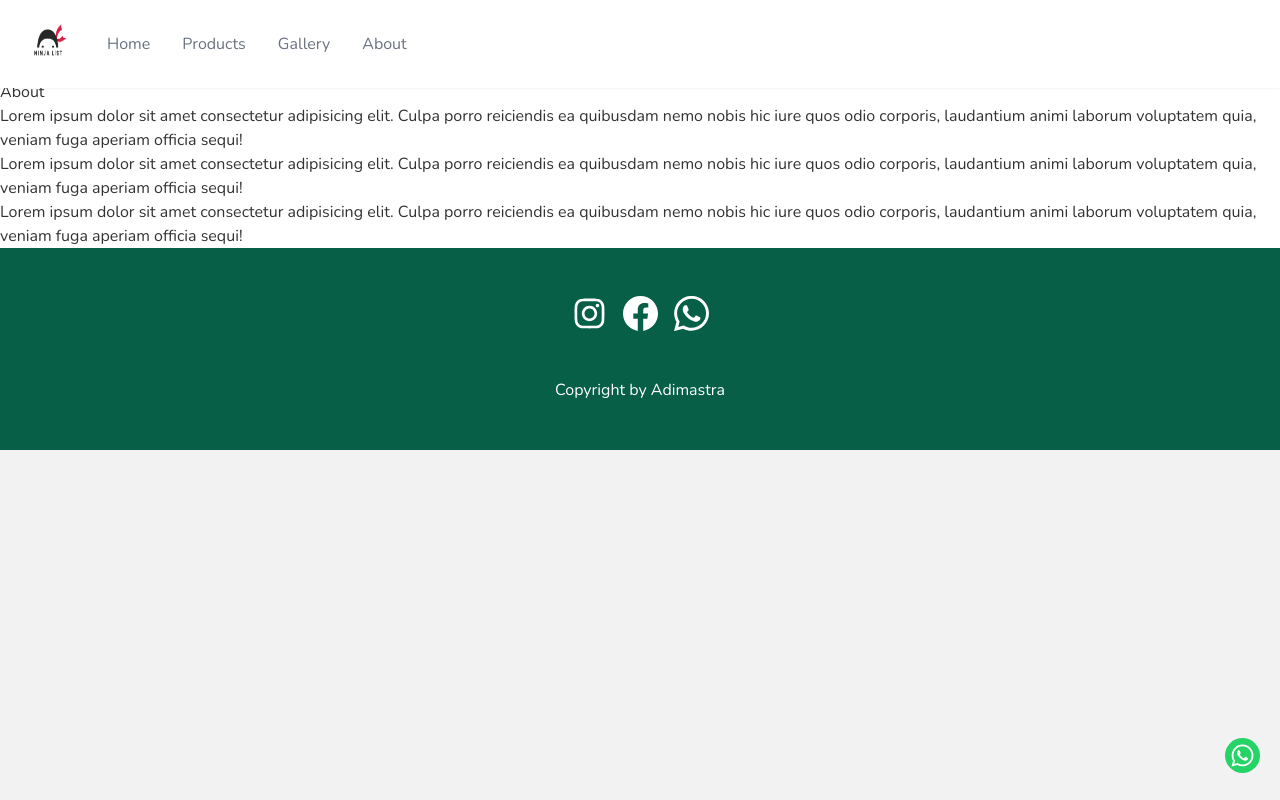
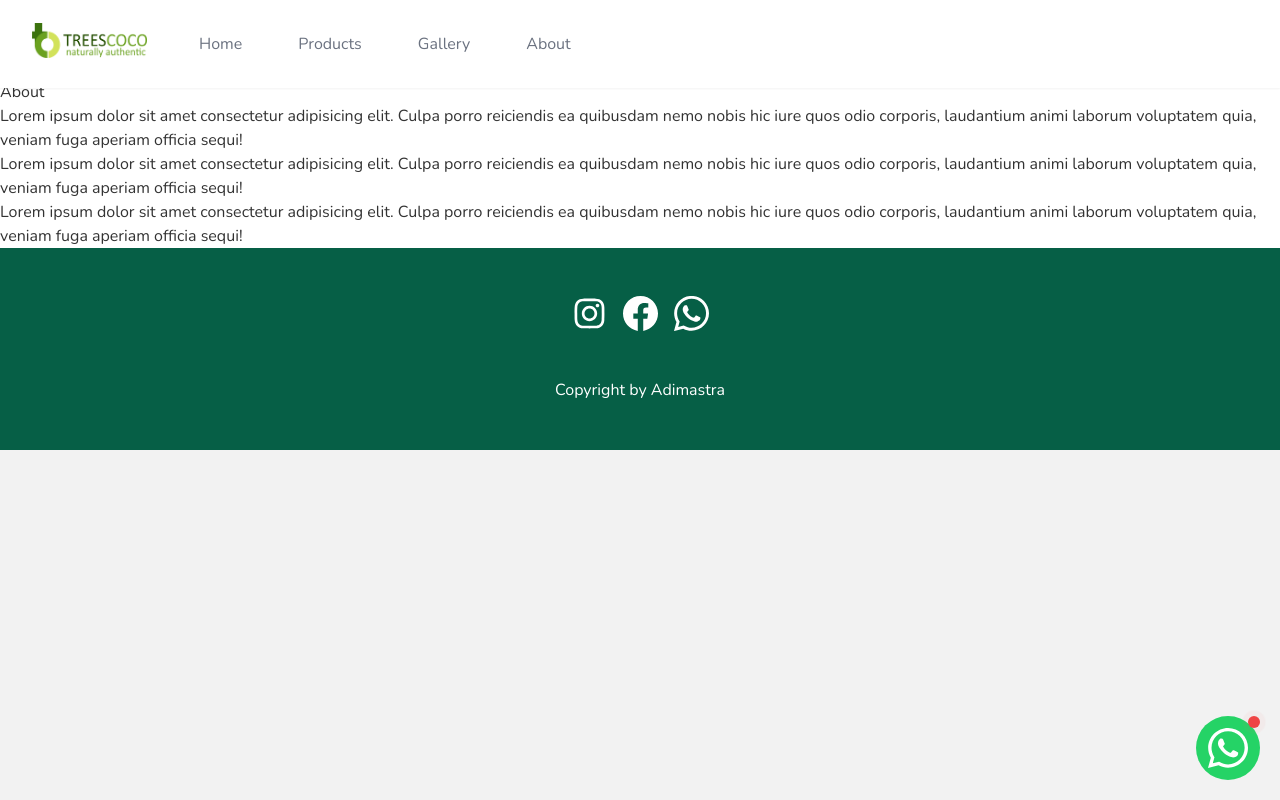
Before and after one commit to adityadimasptra/starter-landingpage, a Next.js app: page /about in a window 1280 px wide. Built offline with nearby package versions, Linux system fonts and the light colour scheme.

Commit message:
[ADTYA] Update code

```diff
--- a/components/Fab.js
+++ b/components/Fab.js
@@ -2,10 +2,14 @@ import Image from 'next/image'
 
 const FloatingButton = () => {
   return (
-    <div className="fab fixed right-5 bottom-5 hover:shadow-md rounded-full">
-        <a href="https://wa.me/15551234567" target="_blank" rel="noreferrer">
-          <Image width={35} height={35} src="/whatsapp-fab.svg" alt="call-whatsapp" />
+    <div className="fab fixed right-5 bottom-5 rounded-full">
+        <a className="" href="https://wa.me/15551234567" target="_blank" rel="noreferrer">
+          <img className="h-16" src="/whatsapp-fab.svg" alt="call-whatsapp" />
         </a>
+        <span class="flex absolute top-0 right-0 h-3 w-3">
+          <span class="animate-ping absolute inline-flex h-full w-full rounded-full bg-red-400 opacity-75"></span>
+          <span class="relative inline-flex rounded-full h-3 w-3 bg-red-500"></span>
+        </span>
     </div>
    );
 }
--- a/components/MainNavigation.js
+++ b/components/MainNavigation.js
@@ -25,13 +25,12 @@ export default function Navbar() {
                       <span className="sr-only">Workflow</span>
                       <Image
                         alt="Gatau"
-                        className="h-8 w-auto sm:h-10"
-                        width={35}
+                        width={115}
                         height={35}
                         src="/logo.png"
                       />
                     </a>
-                    <div className="-mr-2 flex items-center md:hidden">
+                    <div className="mr-2 flex items-center md:hidden">
                       <Popover.Button className="bg-white rounded-md p-2 inline-flex items-center justify-center text-gray-400 hover:text-gray-500 hover:bg-gray-100 focus:outline-none focus:ring-2 focus:ring-inset focus:ring-indigo-500">
                         <span className="sr-only">Open main menu</span>
                         <MenuIcon className="h-6 w-6" aria-hidden="true" />
@@ -41,7 +40,7 @@ export default function Navbar() {
                 </div>
                 <div className="hidden md:block md:ml-10 md:pr-4 md:space-x-8">
                   {navigation.map((item) => (
-                    <a key={item.name} href={item.href} className="font-medium text-gray-500 hover:text-gray-900">
+                    <a key={item.name} href={item.href} className="p-3 font-medium text-gray-500 hover:text-gray-900 border-b-2 hover:border-green-800 border-opacity-0">
                       {item.name}
                     </a>
                   ))}
@@ -66,9 +65,8 @@ export default function Navbar() {
                   <div className="px-5 pt-4 flex items-center justify-between">
                     <div>
                       <Image
-                        className="h-8 w-auto"
                         src="/logo.png"
-                        width={35}
+                        width={115}
                         height={35}
                         alt="nothing"
                       />
--- a/pages/about.js
+++ b/pages/about.js
@@ -8,7 +8,7 @@ const About = () => {
         <meta name="keywords" content="ninjas"/>
       </Head>
       <div>
-        <h1>About</h1>
+        <h1 className="">About</h1>
         <p>Lorem ipsum dolor sit amet consectetur adipisicing elit. Culpa porro reiciendis ea quibusdam nemo nobis hic iure quos odio corporis, laudantium animi laborum voluptatem quia, veniam fuga aperiam officia sequi!</p>
         <p>Lorem ipsum dolor sit amet consectetur adipisicing elit. Culpa porro reiciendis ea quibusdam nemo nobis hic iure quos odio corporis, laudantium animi laborum voluptatem quia, veniam fuga aperiam officia sequi!</p>
         <p>Lorem ipsum dolor sit amet consectetur adipisicing elit. Culpa porro reiciendis ea quibusdam nemo nobis hic iure quos odio corporis, laudantium animi laborum voluptatem quia, veniam fuga aperiam officia sequi!</p>
--- a/pages/index.js
+++ b/pages/index.js
@@ -49,9 +49,9 @@ export default function Home() {
           </div>
         </div>
 
-        <div className="py-14 flex justify-center text-cente mx-48" id="certificate">
+        <div className="py-14 flex justify-center text-center mx-48" id="certificate">
           {supported.map((item, index) => (
-              <Image width={35} height={35} key={index} src={item.src} alt={item.name}/>
+              <img className="h-20 mx-6" key={index} src={item.src} alt={item.name}/>
           ))}
         </div>
 
--- a/styles/globals.css
+++ b/styles/globals.css
@@ -17,6 +17,10 @@ body {
   animation: scale-up-center 0.4s cubic-bezier(0.680, -0.550, 0.265, 1.550) 500ms both;
 }
 
+.fade-in-bck {
+	animation: fade-in-bck 0.6s cubic-bezier(0.390, 0.575, 0.565, 1.000) both;
+}
+
 .not-found {
   text-align: center;
 }
@@ -29,13 +33,6 @@ body {
   background-image: url('/hero-img.jpg');
   box-shadow: inset 0 0 0 2000px rgba(77, 77, 77, 0.3);
 }
-
-/* ----------------------------------------------
- * Generated by Animista on 2021-11-20 16:20:21
- * Licensed under FreeBSD License.
- * See http://animista.net/license for more info.
- * w: http://animista.net, t: @cssanimista
- * ---------------------------------------------- */
 
 /**
  * ----------------------------------------
@@ -52,3 +49,19 @@ body {
     transform: scale(1);
   }
 }
+
+/*
+ * ----------------------------------------
+ * animation fade-in-bck
+ * ----------------------------------------
+ */
+ @keyframes fade-in-bck {
+  0% {
+    transform: translateZ(80px);
+    opacity: 0;
+  }
+  100% {
+    transform: translateZ(0);
+    opacity: 1;
+  }
+}
```
Also changed, not shown: public/logo.png.
